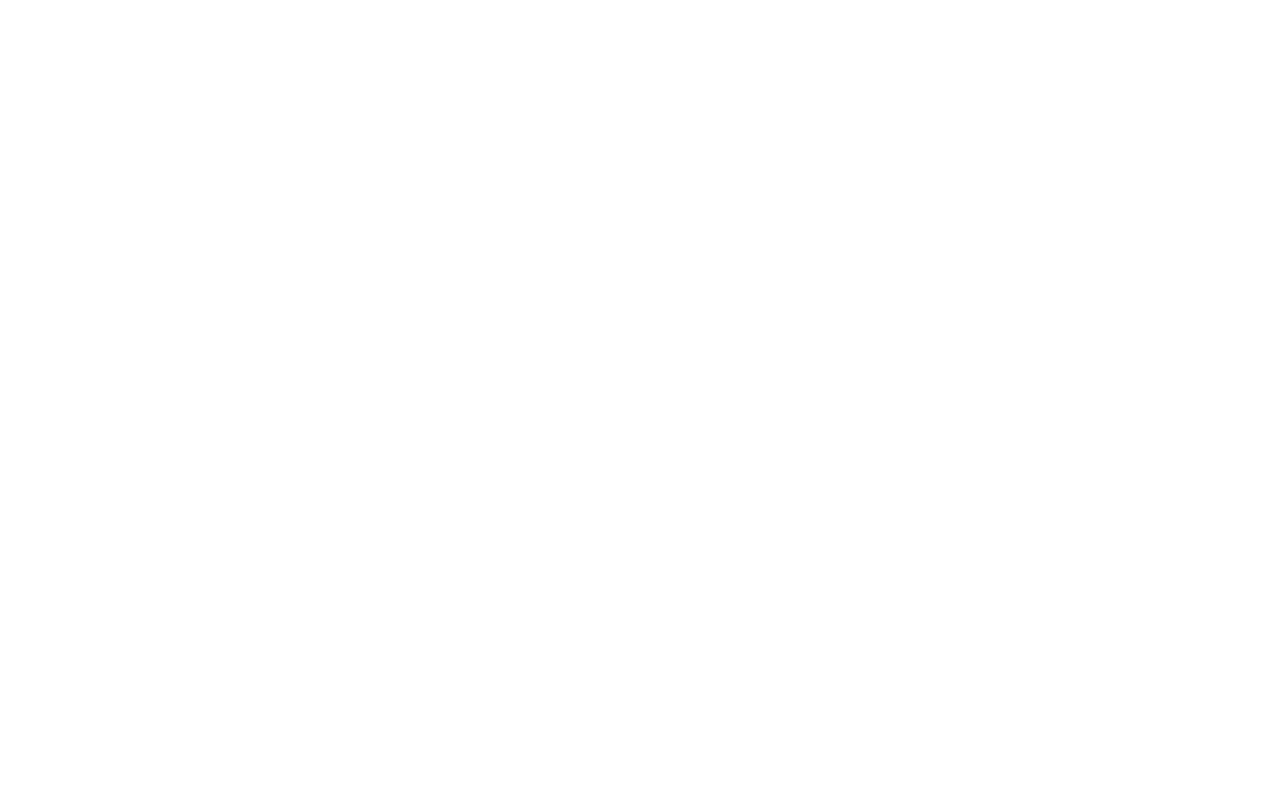
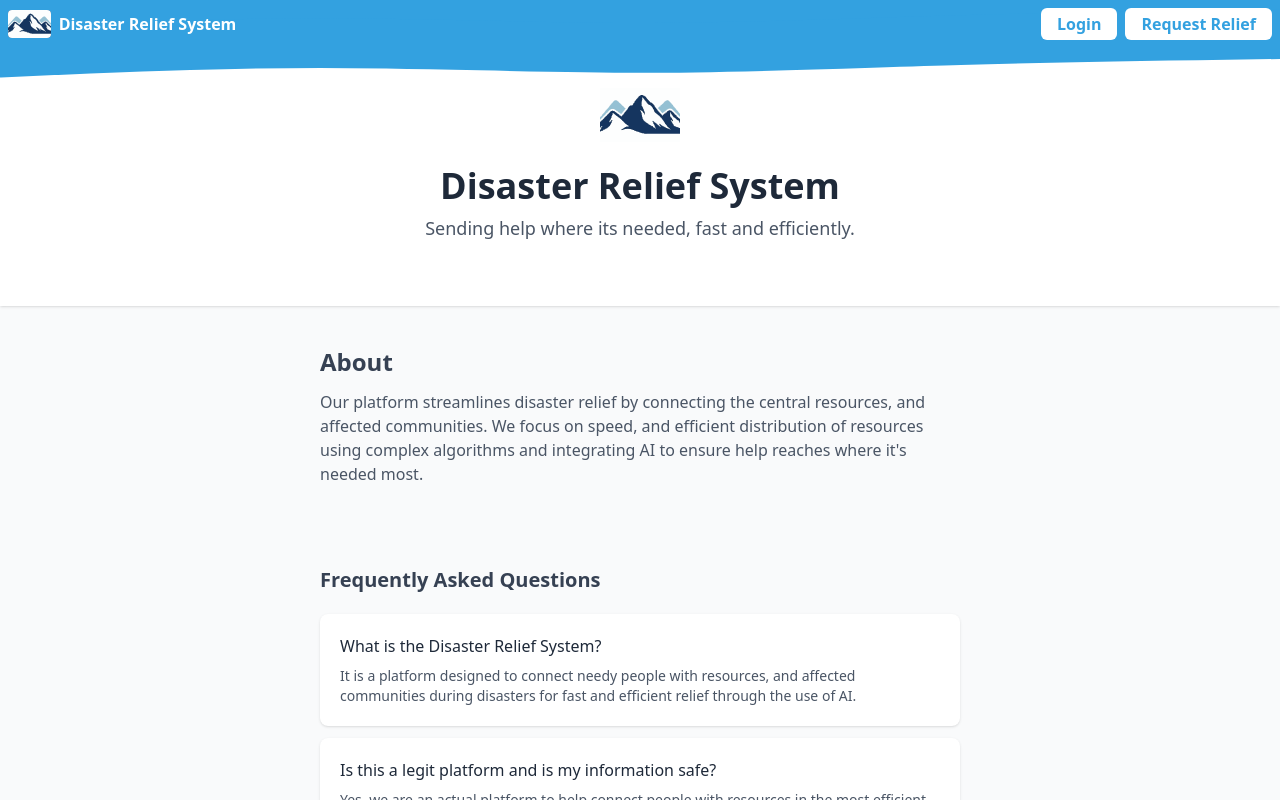
Before and after one commit to ar-rana/Disaster-Relief-System, a React (Vite) app in the folder client/: page / in a window 1280 px wide. Before the commit this address had no page. Shown: the top 800 px of the page. Built offline with nearby package versions, Linux system fonts and the light colour scheme.

Commit message:
added home page

```diff
--- a/client/src/App.jsx
+++ b/client/src/App.jsx
@@ -2,14 +2,16 @@
 import { BrowserRouter, Routes, Route } from "react-router-dom";
 import Navigation from "./pages/Navigation";
 import Map from "./components/Map";
+import Home from "./pages/Home";
+import Navbar from "./components/Navbar";
 
 function App() {
   return (
     <div className="h-screen">
-      {/* <Map /> */}
       <BrowserRouter>
         <Routes>
           <Route path="/navigation" element={<Navigation />}></Route>
+          <Route path="/" element={<Home />}></Route>
         </Routes>
       </BrowserRouter>
     </div>
--- /dev/null
+++ b/client/src/components/Questionaries.jsx
@@ -0,0 +1,42 @@
+import React from "react";
+
+const faqs = [
+  {
+    question: "What is the Disaster Relief System?",
+    answer:
+      `It is a platform designed to connect needy people with resources, and affected communities during disasters for fast and efficient relief
+      through the use of AI.`,
+  },
+  {
+    question: "Is this a legit platform and is my information safe?",
+    answer:
+      `Yes, we are an actual platform to help connect people with resources in the most efficient way possible by utilizing complex algorithms and AI.
+      We prioritize your privacy you data is only shown to people you need to connect with to provide you aid.`,
+  },
+  {
+    question: "Who can request help?",
+    answer:
+      `Anyone affected by a disaster can request help through our platform, using the 'Request Relief' button at the top right corner, after filling a small
+      necessary form, your mobile will be verified and the aid will be on its way.`,
+  },
+];
+
+const Questionaries = () => {
+  return (
+    <div className="py-10 px-4 max-w-2xl mx-auto">
+      <h2 className="text-xl font-semibold mb-5 text-gray-700">
+        Frequently Asked Questions
+      </h2>
+      <div className="space-y-3">
+        {faqs.map((faq, idx) => (
+          <div key={idx} className="bg-white rounded-lg shadow p-5">
+            <h3 className="font-medium text-gray-800 mb-2">{faq.question}</h3>
+            <p className="text-gray-600 text-sm">{faq.answer}</p>
+          </div>
+        ))}
+      </div>
+    </div>
+  );
+};
+
+export default Questionaries;
--- /dev/null
+++ b/client/src/pages/Home.jsx
@@ -0,0 +1,45 @@
+import React from "react";
+import Navbar from "../components/Navbar";
+import Questionaries from "../components/Questionaries";
+
+const Home = () => {
+  return (
+    <>
+    <Navbar />
+    <br />
+      <div className="min-h-screen bg-gray-50 flex flex-col">
+        <div className="flex flex-col items-center justify-center py-16 bg-white shadow-sm">
+          <img
+            src="/mountain_logo.svg"
+            alt="Disaster Relief Logo"
+            className="w-20 mb-6"
+          />
+          <h1 className="text-4xl font-bold mb-2 text-gray-800">
+            Disaster Relief System
+          </h1>
+          <p className="text-gray-600 text-lg text-center max-w-xl">
+            Sending help where its needed, fast and efficiently.
+          </p>
+        </div>
+
+        <div className="py-10 px-4 max-w-2xl mx-auto">
+          <h2 className="text-2xl font-semibold mb-3 text-gray-700">About</h2>
+          <p className="text-gray-600">
+            Our platform streamlines disaster relief by connecting the central
+            resources, and affected communities. We focus on speed,
+            and efficient distribution of resources using complex algorithms and
+            integrating AI to ensure help reaches where it's needed most.
+          </p>
+        </div>
+
+        <Questionaries />
+
+        <footer className="mt-auto py-4 text-center text-white text-sm bg-[#33A1E0] border-t">
+          Disaster Relief System. Providing aid efficiently.
+        </footer>
+      </div>
+    </>
+  );
+};
+
+export default Home;
```
